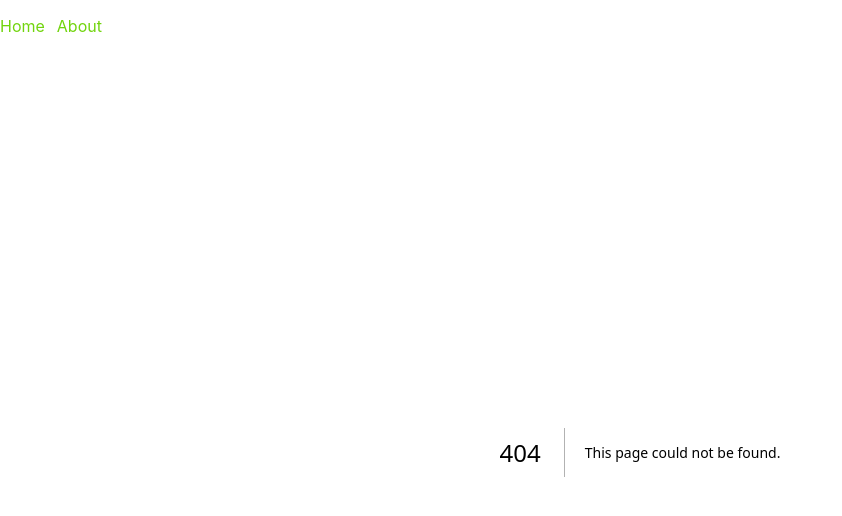
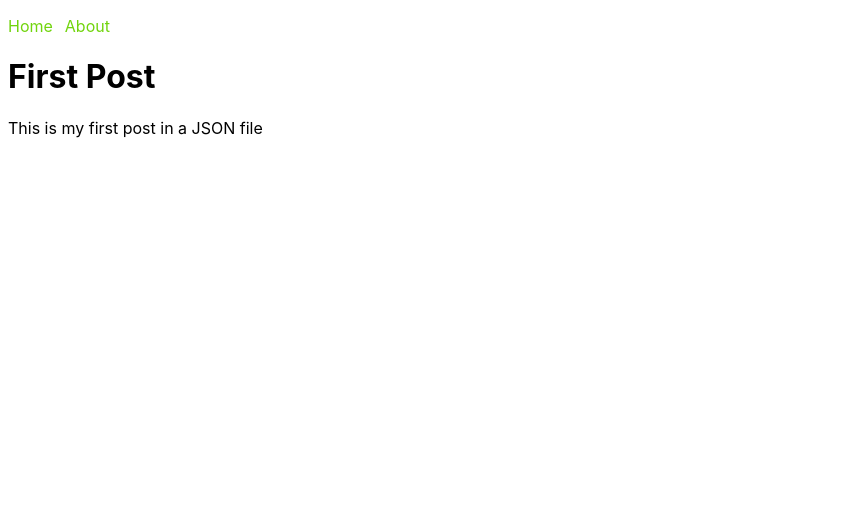
Before and after one commit to kewilliams92/next-blog, a Next.js app: page /posts/first-post in a window 1280 px wide. Before the commit this address had no page. Shown: the top 516 px of the page, without its empty margins (0-842 px from the left). Built offline with nearby package versions, Linux system fonts and the light colour scheme.

Commit message:
learned how to use JSON files as props

```diff
--- /dev/null
+++ b/content/posts/first-post.json
@@ -0,0 +1,4 @@
+{
+    "title": "First Post",
+    "body": "This is my first post in a JSON file"
+}
--- a/pages/index.js
+++ b/pages/index.js
@@ -11,7 +11,11 @@ function HomePage() {
       <main>
         <h1>My Blog</h1>
         <ul>
-            <li> one </li>
+            <li>
+                <Link href="/posts/first-post">
+                    First Post
+                </Link>
+            </li>
             <li> two </li>
             <li> three </li>
         </ul>
--- /dev/null
+++ b/pages/posts/first-post.js
@@ -0,0 +1,31 @@
+import { readFile } from 'fs/promises'
+import Head from 'next/head'
+
+export async function getStaticProps(){
+    console.log('[FirstPostPage]getStaticProps called')
+    const data = await readFile('content/posts/first-post.json', 'utf-8')
+    const post = JSON.parse(data)
+    return {
+        props: {post}
+    }
+}
+
+function FirstPostPage({ post }){
+    console.log('FirstPostPage rendered')
+
+    return (
+        <>
+        <Head>
+            <title>First Post- My Blog</title>
+        </Head>
+        <main>
+            <h1>{post.title}</h1>
+            <p>
+                {post.body}
+            </p>
+        </main>
+        </>
+    )
+}
+
+export default FirstPostPage
```
Also changed, not shown: content/posts/first-post.md (added, +11 -0 lines).
